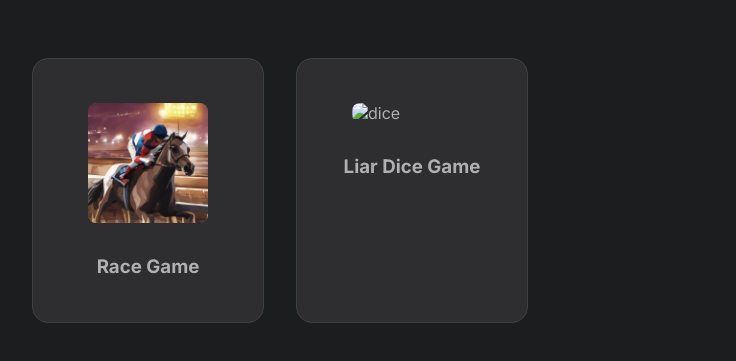
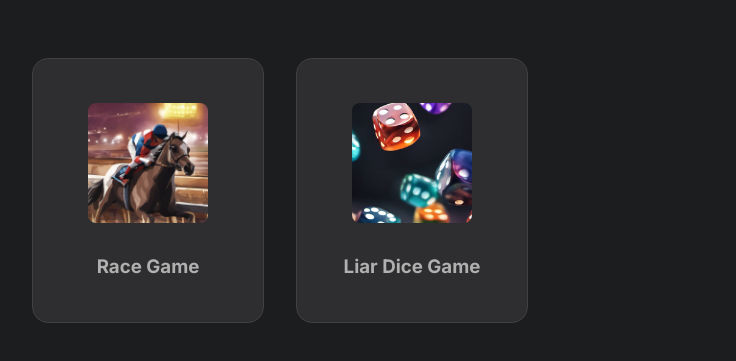
Before and after one commit to pachecofl/randomprojects, a plain HTML site: page index.html in a window 1280 px wide. Shown: the part 105-466 px from the top of the page, without its empty margins (96-832 px from the left). Drawn offline with Linux system fonts and the light colour scheme.

Commit message:
img liar dice proj

```diff
--- a/index.html
+++ b/index.html
@@ -14,7 +14,7 @@
         <h3>Race Game</h3>
       </a>
       <a href="dice-game/index.html">
-        <img src="img/dice-game.png" alt="dice" />
+        <img src="img/liar-dice-game.png" alt="dice" />
         <h3>Liar Dice Game</h3>
       </a>
     </div>
```
